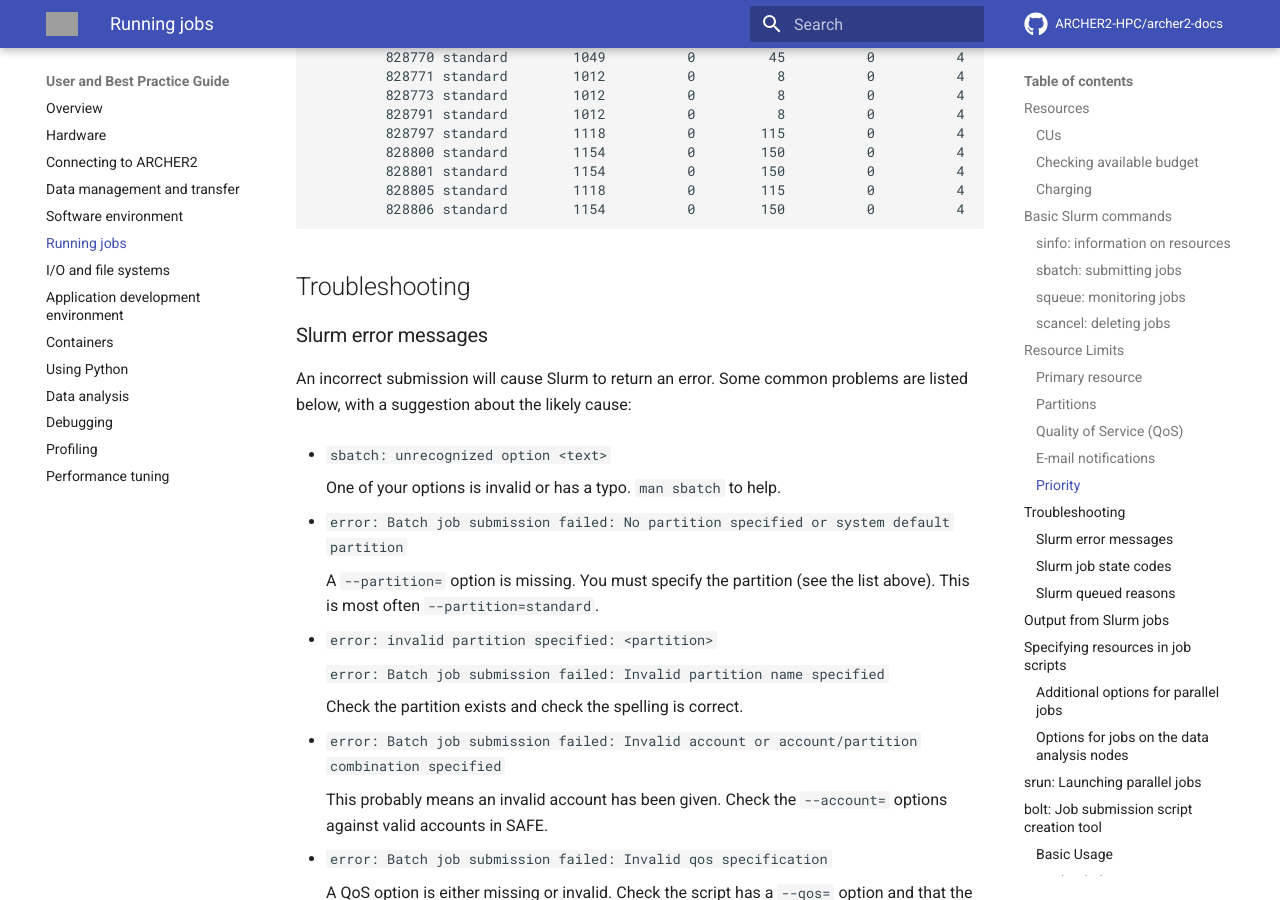
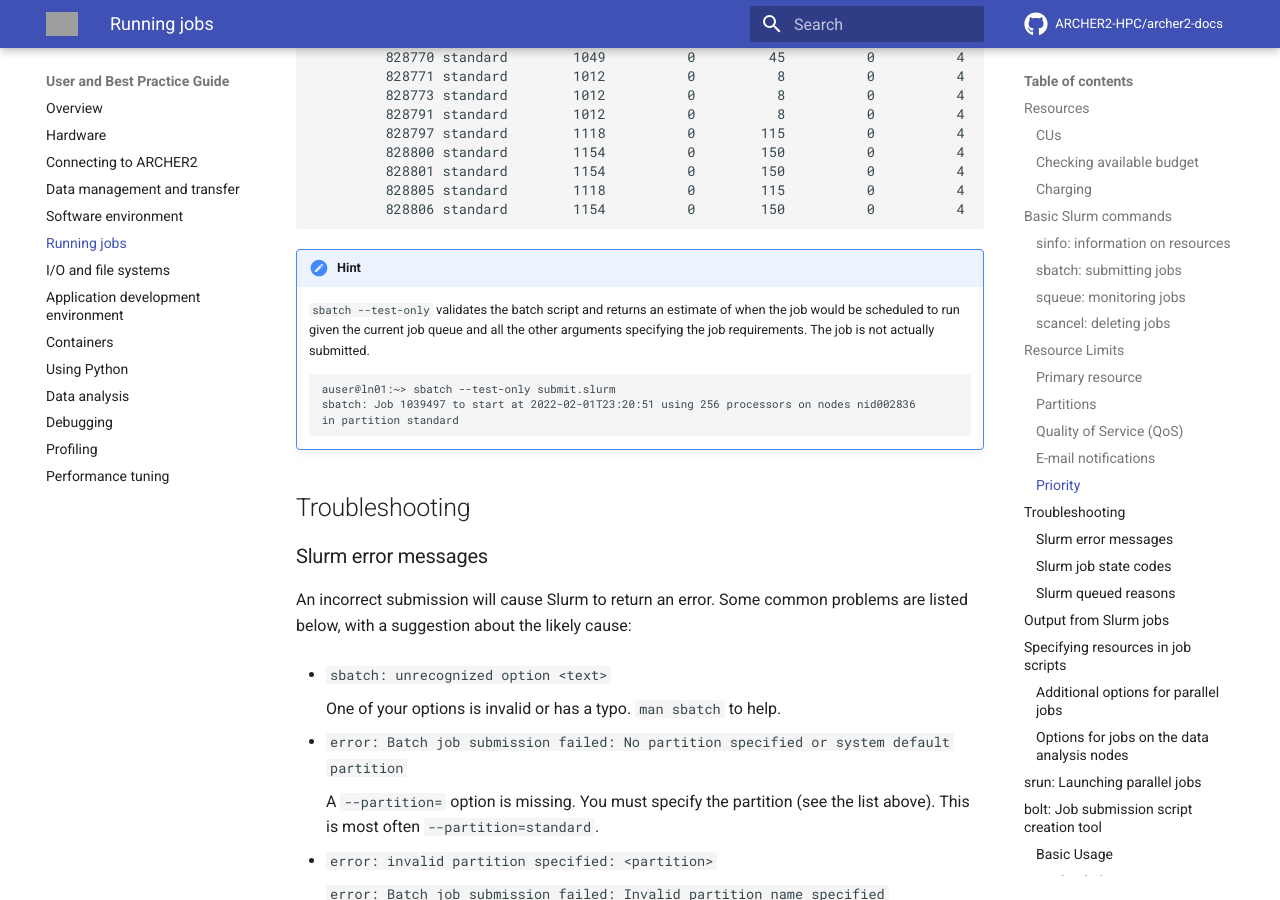
Before and after one commit to ARCHER2-HPC/archer2-docs, an MkDocs documentation site: the page built from docs/user-guide/scheduler.md, in a window 1280 px wide and 900 px high, scrolled down 7850 px. Built offline with MkDocs 1.6.1 and Material for MkDocs 9.7.7, drawn with Linux system fonts in a browser that asks for light colours; comment, search, counter and statistics services are not loaded; some of the changed text lies outside the part shown; grey boxes are pictures that could not be loaded.

Commit message:
Add test-only option to the scheduler section

````diff
--- a/docs/user-guide/scheduler.md
+++ b/docs/user-guide/scheduler.md
@@ -295,6 +295,14 @@ auser@ln04:~> sprio -l
          828805 standard        1118          0        115          0          4       1000
          828806 standard        1154          0        150          0          4       1000
 ```
+
+!!! Hint
+    `sbatch --test-only` validates the batch script and returns an estimate of when the job would be scheduled to run given the current job queue and all the other arguments specifying the job requirements. The job is not actually submitted.
+    ```
+    auser@ln01:~> sbatch --test-only submit.slurm
+    sbatch: Job 1039497 to start at 2022-02-01T23:20:51 using 256 processors on nodes nid002836
+    in partition standard
+    ```
 
 ## Troubleshooting
 
````
Also changed, not shown: other parts of docs/user-guide/scheduler.md (+2 -2 lines).
